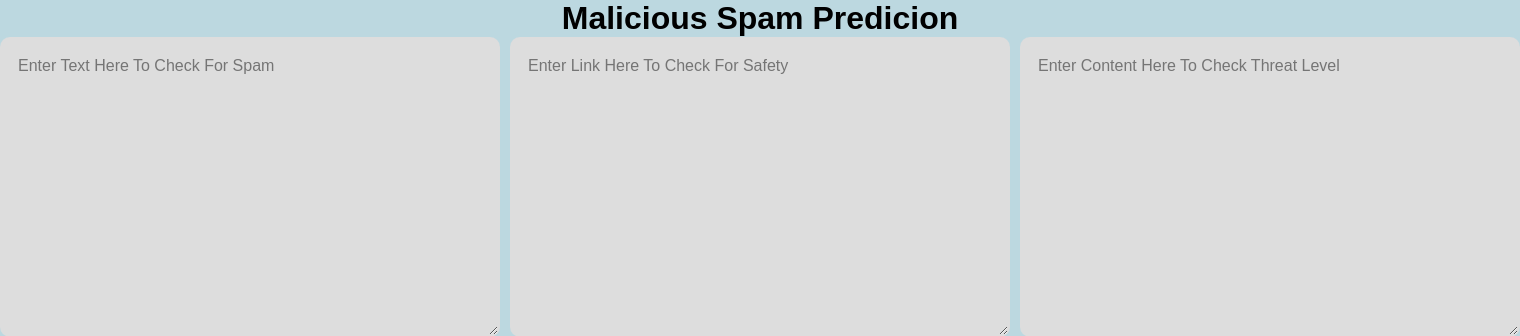
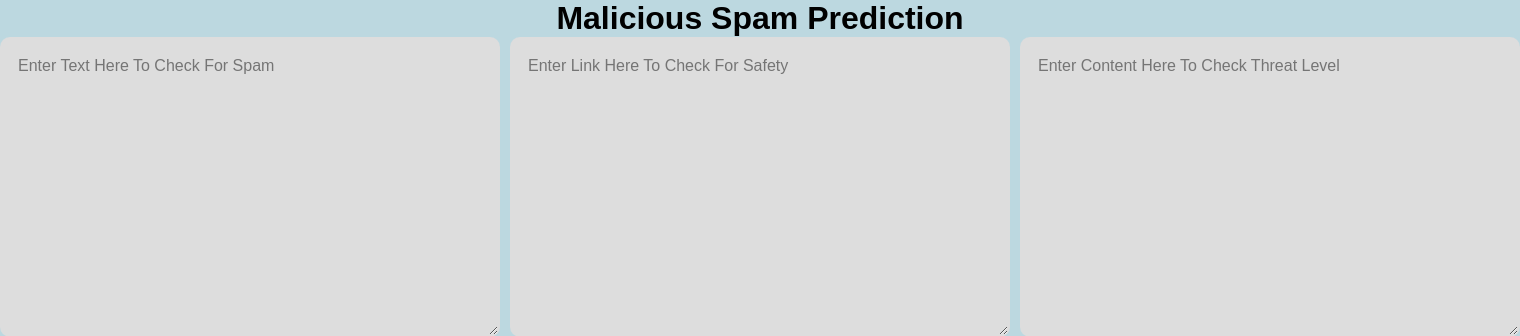
Before and after one commit to GauravSingh78/maliciousMessageDetector, a Flask app: page / in a window 1520 px wide. Shown: the top 336 px of the page. Run offline with Flask 3, Linux system fonts and the light colour scheme; parts of the project's set-up code (start-up, migrations or seed data) failed here and were passed over.

Commit message:
First update

```diff
--- a/templates/result.html
+++ b/templates/result.html
@@ -158,7 +158,7 @@ body{
 <body onload="master()">
 
     <center>
-        <h1>Malicious Spam Predicion </h1>
+        <h1>Malicious Spam Prediction </h1>
         <div class="containers">
             <div class="left"> <form method="POST" action="/predict">
                 <input type="submit" id="sub" style="display: none;">
```
